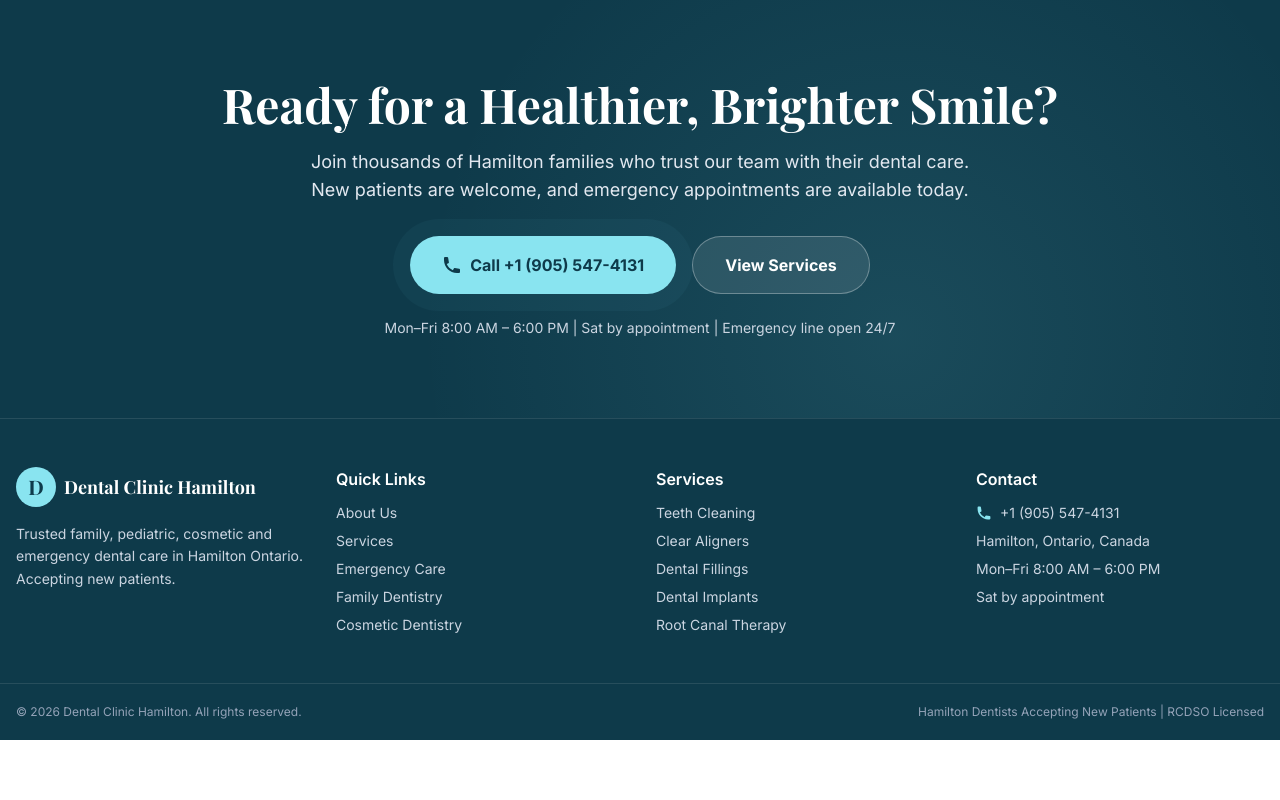
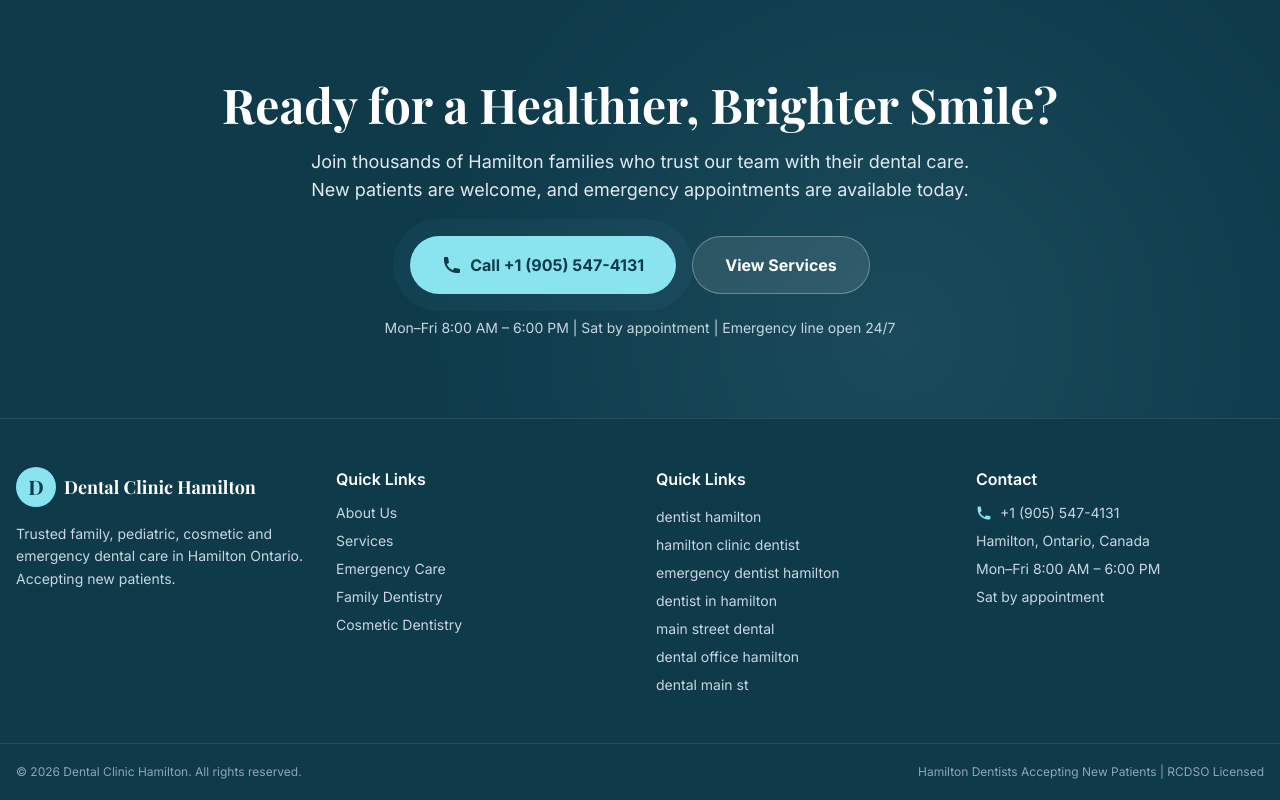
Before and after one commit to mainstreetdentaloffice/dental-clinic-hamilton, a plain HTML site: page index.html in a window 1280 px wide. Shown: the part 7250-8050 px from the top of the page. Before the commit the page ends 7990 px from the top, so only its background shows below. Drawn offline with nearby package versions, Linux system fonts and the light colour scheme.

Commit message:
Update index.html

```diff
--- a/index.html
+++ b/index.html
@@ -529,15 +529,17 @@
       </ul>
     </div>
     <div>
-      <h4 class="font-semibold text-white mb-3">Services</h4>
-      <ul class="space-y-2 text-sm">
-        <li>Teeth Cleaning</li>
-        <li>Clear Aligners</li>
-        <li>Dental Fillings</li>
-        <li>Dental Implants</li>
-        <li>Root Canal Therapy</li>
-      </ul>
-    </div>
+                <h4 class="text-white font-semibold mb-4">Quick Links</h4>
+                <ul class="space-y-2 text-sm">
+                    <li><a href="https://github.com/mainstreetdentaloffice" class="hover:text-primary transition">dentist hamilton</a></li>
+                    <li><a href="https://gravatar.com/werewolffamouse6f1a4b503" class="hover:text-primary transition">hamilton clinic dentist</a></li>
+                    <li><a href="https://lnk.bio/main-street-dental-office" class="hover:text-primary transition">emergency dentist hamilton</a></li>
+                    <li><a href="https://about.me/main-street-dental-office" class="hover:text-primary transition">dentist in hamilton</a></li>
+                    <li><a href="https://dentist-hamilton.neocities.org/" class="hover:text-primary transition">main street dental</a></li>
+                    <li><a href="https://rebrand.ly/igwb9jy" class="hover:text-primary transition">dental office hamilton</a></li>
+                    <li><a href="https://dentist-hamilton.webflow.io/" class="hover:text-primary transition">dental main st</a></li>
+                </ul>
+            </div>
     <div>
       <h4 class="font-semibold text-white mb-3">Contact</h4>
       <ul class="space-y-2 text-sm">
```
